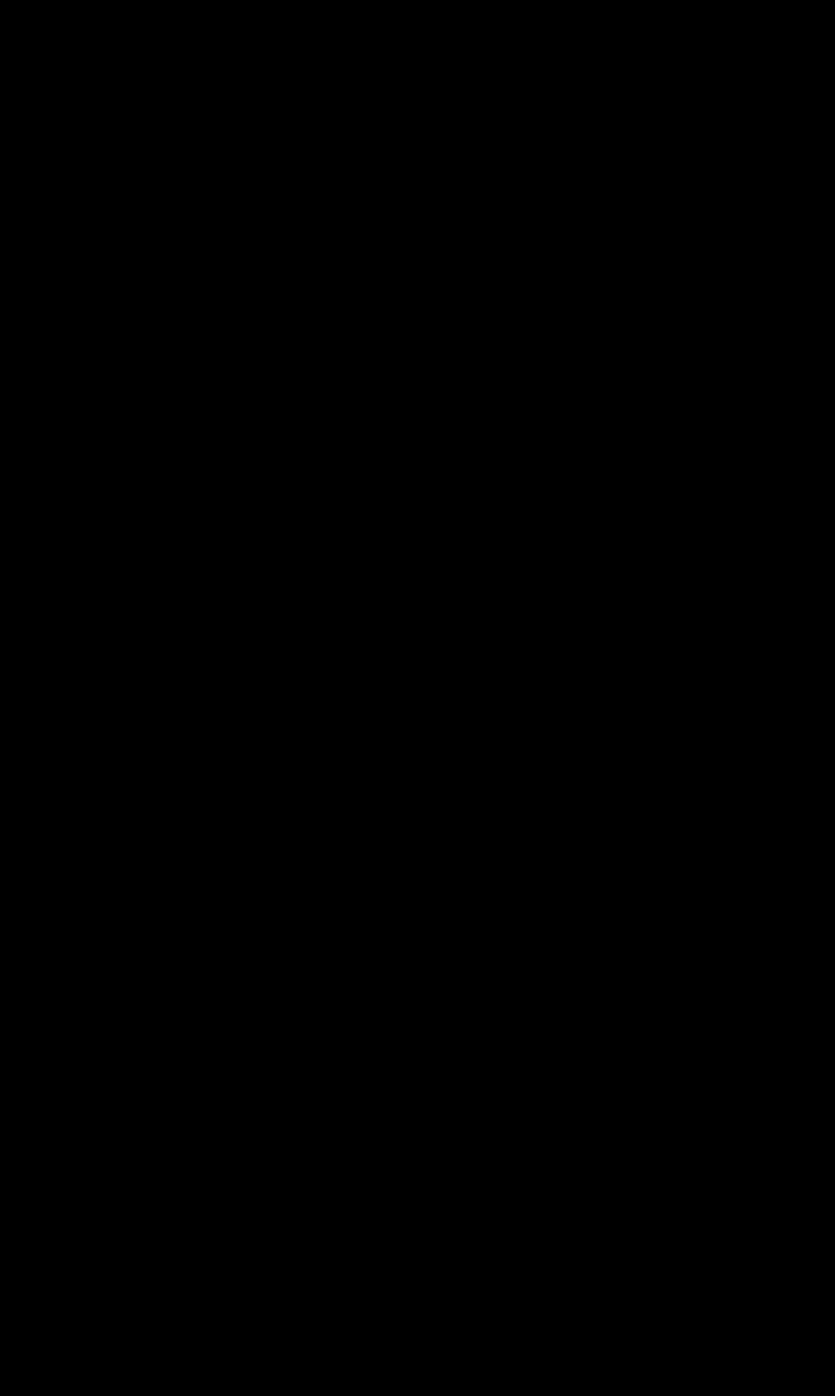
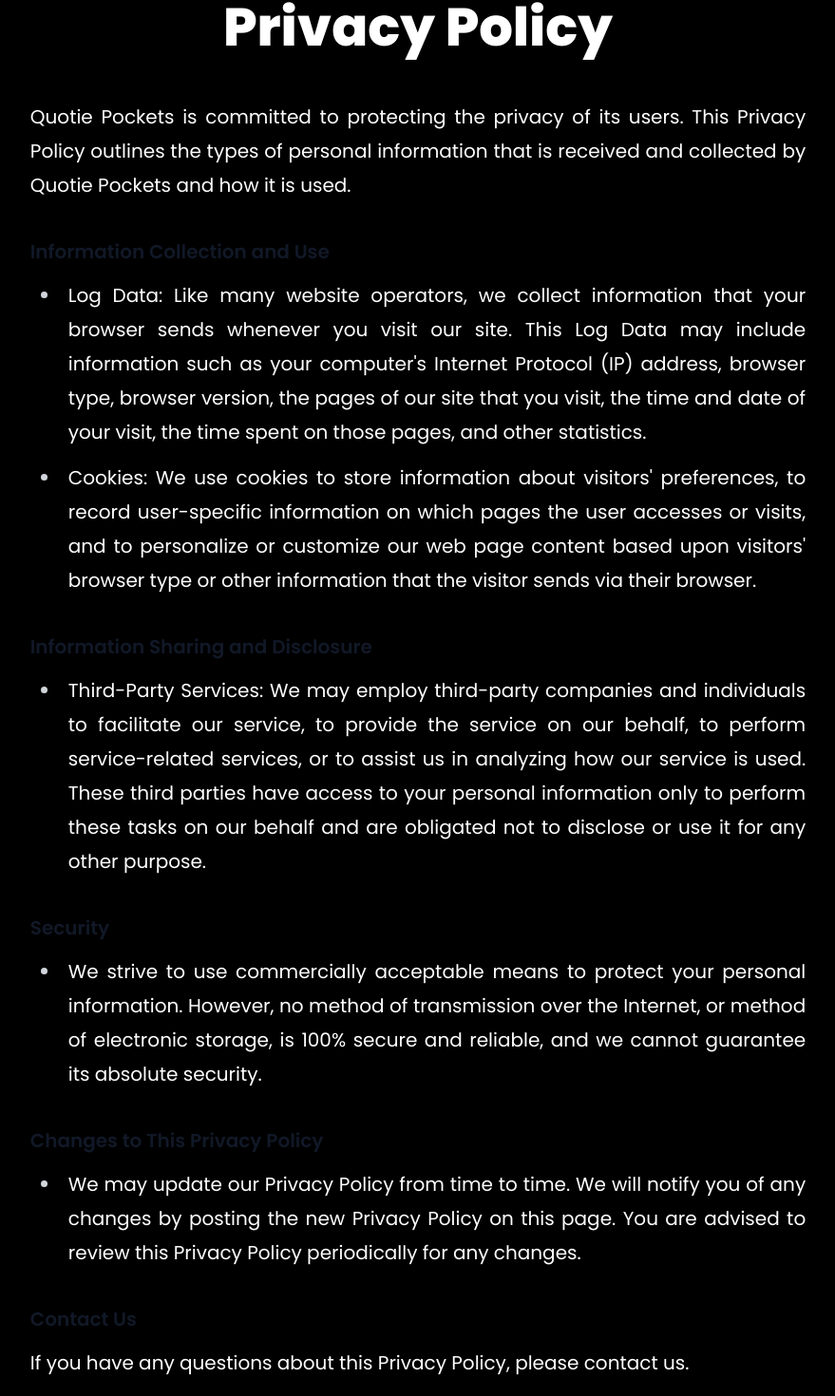
Before and after one commit to VikasMeshram2708/Quotie-Pockets, a React (Create React App) app: page /privacy in a window 1280 px wide. Shown: the part 128-1598 px from the top of the page at 95% size, without its empty margins (200-1079 px from the left). Before the commit the page ends 800 px from the top, so only its background shows below. Built offline with nearby package versions, Linux system fonts and the light colour scheme.

Commit message:
:zap: filled the content inside the dyanic pages.

```diff
--- a/package.json
+++ b/package.json
@@ -44,6 +44,7 @@
     ]
   },
   "devDependencies": {
+    "@tailwindcss/typography": "^0.5.10",
     "tailwindcss": "^3.4.1"
   }
 }
--- a/src/pages/About.tsx
+++ b/src/pages/About.tsx
@@ -1,7 +1,79 @@
 export default function About() {
   return (
-    <section>
-      <h1 className="text-white">About Page</h1>
-    </section>
+    <article className="prose lg:prose-xl text-justify mt-14 mx-auto text-white">
+      <div>
+        <h1 className="text-center text-white">About Us</h1>
+        <p>
+          Welcome to [Your Website Name], where we empower users to craft and
+          share their most valuable lecture notes and inspirational quotes
+          effortlessly.
+        </p>
+
+        <p>
+          At Quotie Pockets, we understand the significance of capturing and
+          preserving essential insights from lectures, seminars, or moments of
+          inspiration. Whether you're a student striving for academic excellence
+          or an individual seeking to immortalize motivational words, our
+          platform is designed to cater to your needs seamlessly.
+        </p>
+      </div>
+
+      <div>
+        <h4>Our Mission :</h4>
+        <p>
+          Our mission is to provide a user-friendly platform that fosters
+          knowledge sharing and inspiration. We believe that everyone should
+          have the tools to capture, organize, and share their most meaningful
+          thoughts and insights with ease. By facilitating the creation and
+          dissemination of lecture notes and quotes, we aim to enrich the
+          learning experience and inspire others along the way.
+        </p>
+      </div>
+
+      <div>
+        <h4>What We Offer :</h4>
+        <ul>
+          <li>
+            Effortless Note Creation: With our intuitive interface, you can
+            effortlessly organize your lecture notes or quotes, ensuring that
+            valuable information is easily accessible whenever you need it.
+          </li>
+          <li>
+            Seamless Sharing: Share your insights with friends, classmates, or
+            the world at large with just a few clicks. Our sharing features make
+            it simple to disseminate knowledge and inspiration across various
+            platforms and social media channels.
+          </li>
+          <li>
+            Community Engagement: Join a vibrant community of learners and
+            thinkers who are passionate about sharing knowledge and spreading
+            inspiration. Connect with like-minded individuals, engage in
+            meaningful discussions, and discover new perspectives.
+          </li>
+        </ul>
+      </div>
+
+      <div>
+        <h4>Why Choose Us :</h4>
+        <ul>
+          <li>
+            User-Centric Design: We prioritize user experience above all else,
+            ensuring that our platform is intuitive, efficient, and tailored to
+            meet your needs.
+          </li>
+          <li>
+            Privacy and Security: Your privacy and security are paramount to us.
+            We employ robust measures to safeguard your data and ensure that
+            your information remains confidential at all times.
+          </li>
+          <li>
+            Continuous Improvement: We are committed to continuously improving
+            our platform based on user feedback and evolving trends. Your input
+            helps us enhance our features and services to better serve you.
+          </li>
+        </ul>
+      </div>
+      <p>Join us at Quotie Pockets and embark on a journey of knowledge sharing, inspiration, and personal growth. Together, let's create, share, and inspire greatness.</p>
+    </article>
   );
 }
--- a/src/pages/Contact.tsx
+++ b/src/pages/Contact.tsx
@@ -1,7 +1,30 @@
 export default function Contact() {
-    return (
-      <section>
-        <h1 className="text-white">Contact Page</h1>
-      </section>
-    );
-  }
+  return (
+    <section className="max-w-xl mx-auto">
+      <h1 className="text-white text-4xl text-center mt-10">Contact Us</h1>
+
+      <form className="grid gap-5 p-8 rounded-lg text-white shadow-lg">
+        <div className="grid gap-3">
+          <label htmlFor="name" className="text-lg">Name</label>
+          <input type="text" className="outline-none border-4 border-[--pprl] p-3 rounded" placeholder="Enter name" />
+        </div>
+        <div className="grid gap-3">
+          <label htmlFor="email" className="text-lg">Email</label>
+          <input type="email" className="outline-none border-4 border-[--pprl] p-3 rounded" placeholder="Enter email" />
+        </div>
+        <div className="grid gap-3">
+          <label htmlFor="message" className="text-lg">Message</label>
+          <textarea className="outline-none border-4 border-[--pprl] p-3 rounded" rows={5} placeholder="Enter message"></textarea>
+        </div>
+        <div>
+          <button
+            type="submit"
+            className="border-4 border-[--pprl] hover:bg-[--pprl] text-white font-semibold py-3 px-6 rounded"
+          >
+            Submit
+          </button>
+        </div>
+      </form>
+    </section>
+  );
+}
--- a/src/pages/Privacy.tsx
+++ b/src/pages/Privacy.tsx
@@ -1,7 +1,79 @@
 export default function Privacy() {
-    return (
-      <section>
-        <h1 className="text-white">Privacy Page</h1>
-      </section>
-    );
-  }
+  return (
+    <section className="prose lg:prose-xl text-justify mt-14 mx-auto text-white">
+      <h1 className="text-center text-white">Privacy Policy</h1>
+      <p>
+        Quotie Pockets is committed to protecting the privacy of its users. This
+        Privacy Policy outlines the types of personal information that is
+        received and collected by Quotie Pockets and how it is used.
+      </p>
+      <div>
+        <h4>Information Collection and Use</h4>
+        <ul>
+          <li>
+            Log Data: Like many website operators, we collect information that
+            your browser sends whenever you visit our site. This Log Data may
+            include information such as your computer's Internet Protocol (IP)
+            address, browser type, browser version, the pages of our site that
+            you visit, the time and date of your visit, the time spent on those
+            pages, and other statistics.
+          </li>
+          <li>
+            Cookies: We use cookies to store information about visitors'
+            preferences, to record user-specific information on which pages the
+            user accesses or visits, and to personalize or customize our web
+            page content based upon visitors' browser type or other information
+            that the visitor sends via their browser.
+          </li>
+        </ul>
+      </div>
+
+      <div>
+        <h4>Information Sharing and Disclosure</h4>
+        <ul>
+          <li>
+            Third-Party Services: We may employ third-party companies and
+            individuals to facilitate our service, to provide the service on our
+            behalf, to perform service-related services, or to assist us in
+            analyzing how our service is used. These third parties have access
+            to your personal information only to perform these tasks on our
+            behalf and are obligated not to disclose or use it for any other
+            purpose.
+          </li>
+        </ul>
+      </div>
+
+      <div>
+        <h4>Security</h4>
+        <ul>
+          <li>
+            We strive to use commercially acceptable means to protect your
+            personal information. However, no method of transmission over the
+            Internet, or method of electronic storage, is 100% secure and
+            reliable, and we cannot guarantee its absolute security.
+          </li>
+        </ul>
+      </div>
+
+      <div>
+        <h4>Changes to This Privacy Policy</h4>
+        <ul>
+          <li>
+            We may update our Privacy Policy from time to time. We will notify
+            you of any changes by posting the new Privacy Policy on this page.
+            You are advised to review this Privacy Policy periodically for any
+            changes.
+          </li>
+        </ul>
+      </div>
+
+      <div>
+        <h4>Contact Us</h4>
+        <p>
+          If you have any questions about this Privacy Policy, please contact
+          us.
+        </p>
+      </div>
+    </section>
+  );
+}
--- a/src/pages/Terms.tsx
+++ b/src/pages/Terms.tsx
@@ -1,7 +1,80 @@
 export default function Terms() {
-    return (
-      <section>
-        <h1 className="text-white">Terms Page</h1>
-      </section>
-    );
-  }
+  const data = [
+    {
+      section: "Welcome Message",
+      content:
+        "Welcome to Quotie Pockets! By using our service, you agree to the following terms.",
+    },
+    {
+      section: "Usage",
+      content:
+        "You must be 13 or older to use Quotie Pockets. Use the service responsibly and lawfully.",
+    },
+    {
+      section: "User Accounts",
+      content:
+        "Keep your account information accurate and secure. You're responsible for all activities under your account.",
+    },
+    {
+      section: "Intellectual Property",
+      content:
+        "We own Quotie Pockets' content and functionality. You retain ownership of your content but grant us a license to use it on the platform.",
+    },
+    {
+      section: "Prohibited Activities",
+      content:
+        "Don't violate laws or third-party rights, disrupt the service, or access others' accounts.",
+    },
+    {
+      section: "Disclaimer",
+      content:
+        "Quotie Pockets is provided as-is, with no warranties about accuracy or completeness of content.",
+    },
+    {
+      section: "Limitation of Liability",
+      content:
+        "We're not liable for indirect, incidental, or consequential damages arising from your use of Quotie Pockets.",
+    },
+    {
+      section: "Changes to Terms",
+      content:
+        "We may update these terms; major changes will be notified 30 days in advance.",
+    },
+    {
+      section: "Governing Law",
+      content: "These terms are governed by the laws of [Your Jurisdiction].",
+    },
+    {
+      section: "Contact Us",
+      content:
+        "If you have questions, reach out to us.",
+    },
+  ];
+  return (
+    <section className="prose lg:prose-xl text-justify mt-14 mx-auto text-white">
+      <h1 className="text-center text-white">Terms of Use</h1>
+      <p>
+        Welcome to Quotie Pockets! These Terms of Use ("Terms") govern your use
+        of the Quotie Pockets website and services (collectively, the "Service")
+        provided by Quotie Pockets ("we," "us," or "our").
+      </p>
+      <p>
+        By accessing or using the Service, you agree to be bound by these Terms.
+        If you disagree with any part of the Terms, you may not access the
+        Service.
+      </p>
+      <div>
+        {data?.map((item) => {
+          return (
+            <div>
+              <h4>{item?.section}</h4>
+              <ul>
+                <li>{item?.content}</li>
+              </ul>
+            </div>
+          );
+        })}
+      </div>
+    </section>
+  );
+}
--- a/tailwind.config.js
+++ b/tailwind.config.js
@@ -9,5 +9,5 @@
       },
     },
   },
-  plugins: [],
+  plugins: [require('@tailwindcss/typography'),],
 };
```
Also changed, not shown: 1 other file (tests, documents, lock files or other folders).
